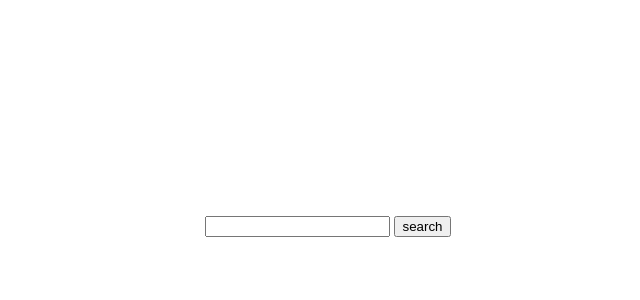
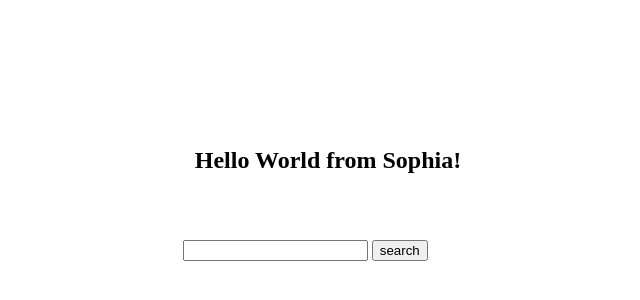
Before and after one commit to abed42/weather-app, a plain HTML site: page index.html in a window 1280 px wide. Shown: the part 220-520 px from the top of the page, without its empty margins (320-960 px from the left). Drawn offline with Linux system fonts and the light colour scheme.

Commit message:
added a mssg

```diff
--- a/index.html
+++ b/index.html
@@ -9,7 +9,7 @@
   <body>
     <div class="app">
       <div class="weather-card">
-        <h2 class="city"></h2>
+        <h2 class="city">Hello World from Sophia!</h2>
         <img class="icon" />
         <p class="condition"></p>
         <p class="temp"></p>
```
